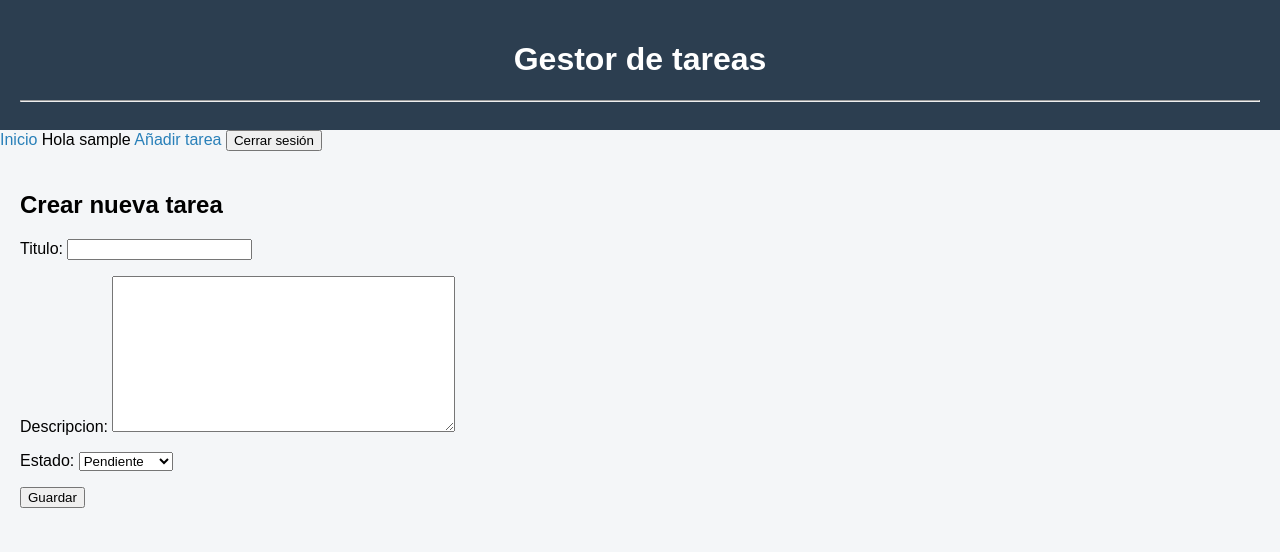
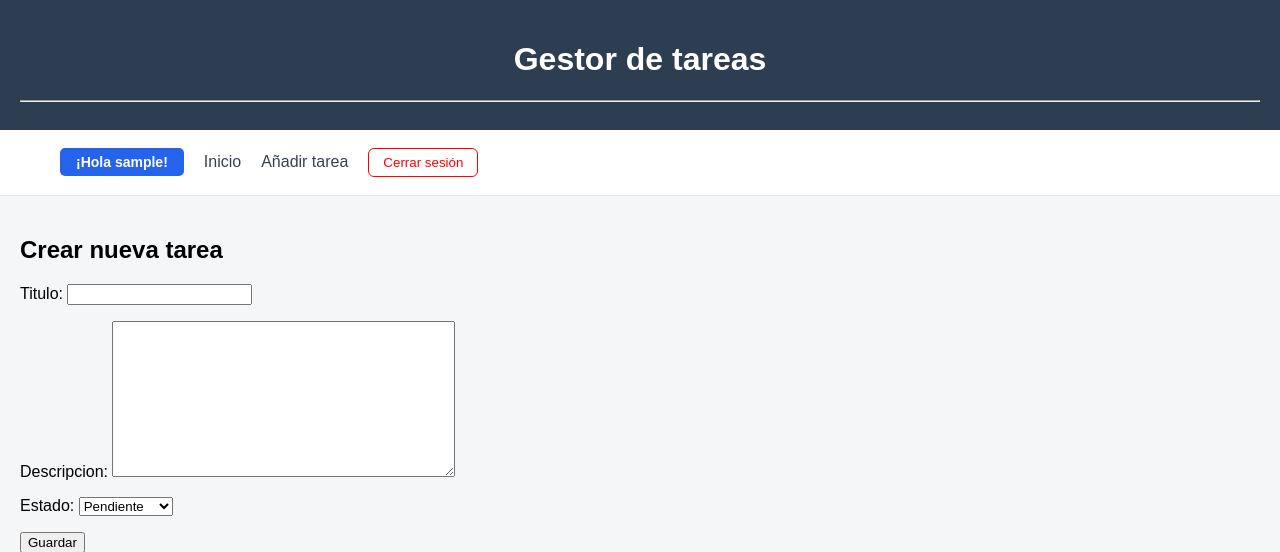
Before and after one commit to eliaGil02/PruebaEvaluacion2PEP, a Django app: page /crear/ in a window 1280 px wide. Shown: the top 552 px of the page. Run offline with Django 5.2, Linux system fonts and the light colour scheme; the visitor is signed in with stand-in values (Sample User, id 1).

Commit message:
Mejorado el estilo con css de la barra de navegacion

```diff
--- a/tareas/static/tareas/style.css
+++ b/tareas/static/tareas/style.css
@@ -88,3 +88,53 @@ footer {
     border-radius: 4px;
     cursor: pointer;
 }
+
+/* navbar */
+nav {
+    background: white;
+    padding: 18px 60px;
+    border-bottom: 1px solid #e5e7eb;
+}
+
+/* contenedor interno */
+.nav-contenido {
+    display: flex;
+    align-items: center;
+    gap: 20px;
+}
+
+/* user */
+.usuario {
+    background-color: #2563eb;
+    color: white;
+    padding: 6px 16px;
+    border-radius: 5px;
+    font-size: 14px;
+    font-weight: 600;
+}
+
+/* links */
+nav a {
+    color: #374151;
+    font-weight: 500;
+    text-decoration: none;
+    position: relative;
+    padding: 5px 0;
+}
+
+/* logout */
+nav form button {
+    background-color: transparent;
+    color: red;
+    border: 1px solid red;
+    padding: 6px 14px;
+    border-radius: 6px;
+    cursor: pointer;
+    font-weight: 500;
+    transition: all 0.2s ease;
+}
+
+nav form button:hover {
+    background-color: red;
+    color: white;
+}
--- a/tareas/templates/base.html
+++ b/tareas/templates/base.html
@@ -15,10 +15,10 @@
         <hr>
     </header>
     <nav>
+        {% if user.is_authenticated %}
+        <div class="nav-contenido">
+            <span class="usuario">¡Hola {{ user.username }}!</span>
             <a href="{% url 'lista_tareas' %}">Inicio</a>
-
-        {% if user.is_authenticated %}
-        <span>Hola {{ user.username }}</span>
             <a href="{% url 'crear_tarea' %}">Añadir tarea</a>
 
             <form action="{% url 'logout' %}" method="post" style="display:inline;">
@@ -27,9 +27,9 @@
                     Cerrar sesión
                 </button>
             </form>
-
+        </div>
         {% else %}
-
+        <div class="nav-contenido">
             {% if request.resolver_match.url_name != "login" %}
             <a href="{% url 'login' %}">Login</a>
             {% endif %}
@@ -37,7 +37,7 @@
             {% if request.resolver_match.url_name != "signup" %}
             <a href="{% url 'signup' %}">Registrarse</a>
             {% endif %}
-
+        </div>
         {% endif %}
     </nav>
     <main>
```
Lines whose indentation alone changed are shown as unchanged.
